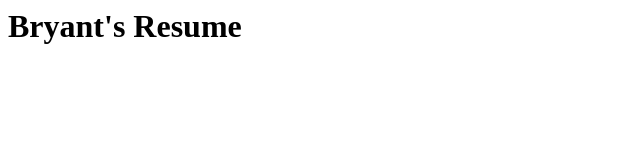
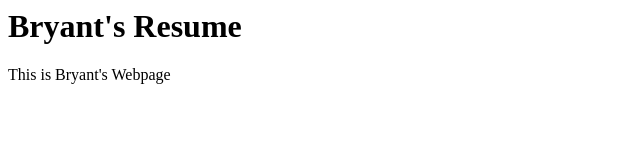
Before and after one commit to bryantball/Bryant-s-Personal-Website, a plain HTML site: page index.html in a window 1280 px wide. Shown: the whole page, without its empty margins (0-640 px from the left). Drawn offline with Linux system fonts and the light colour scheme.

Commit message:
Updated Page

```diff
--- a/index.html
+++ b/index.html
@@ -2,5 +2,6 @@
 
 <body>
     <h1>Bryant's Resume</h1>
+    <p>This is Bryant's Webpage</p>
 </body>
 </html>
```
